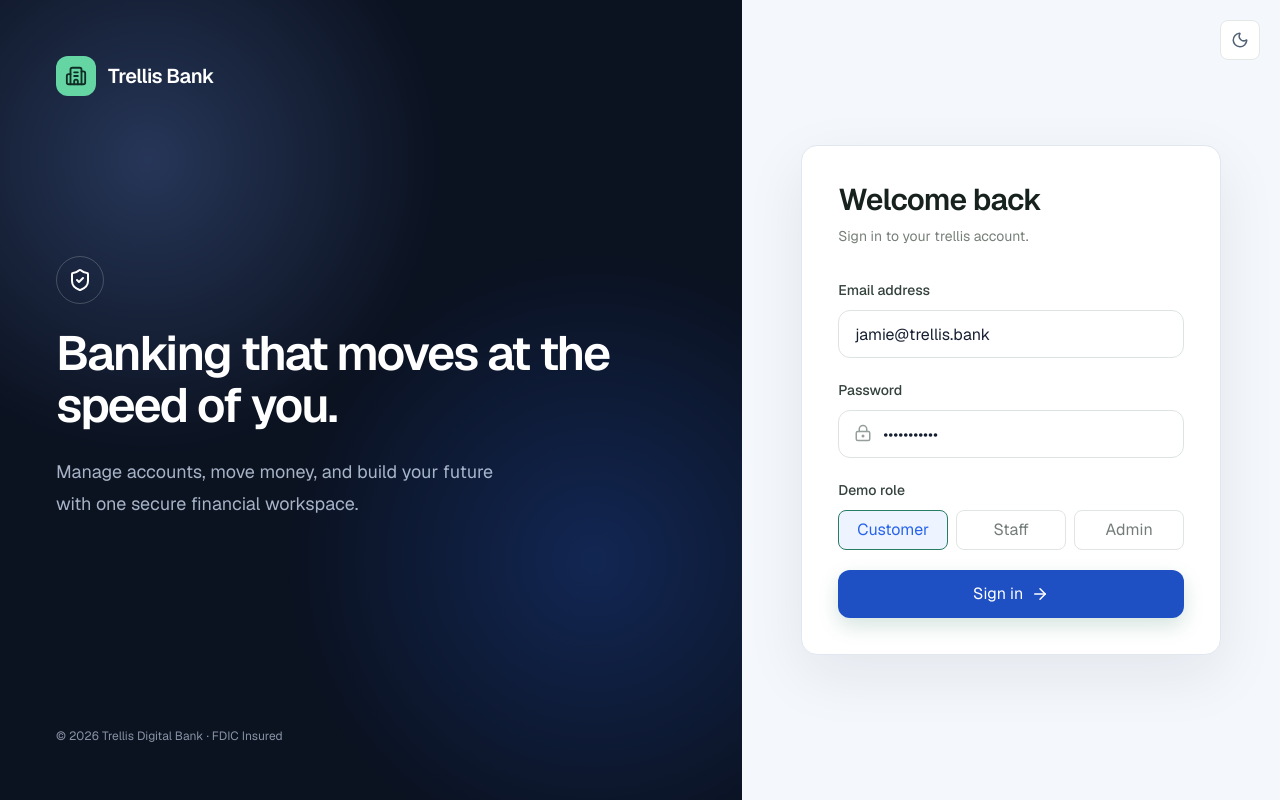
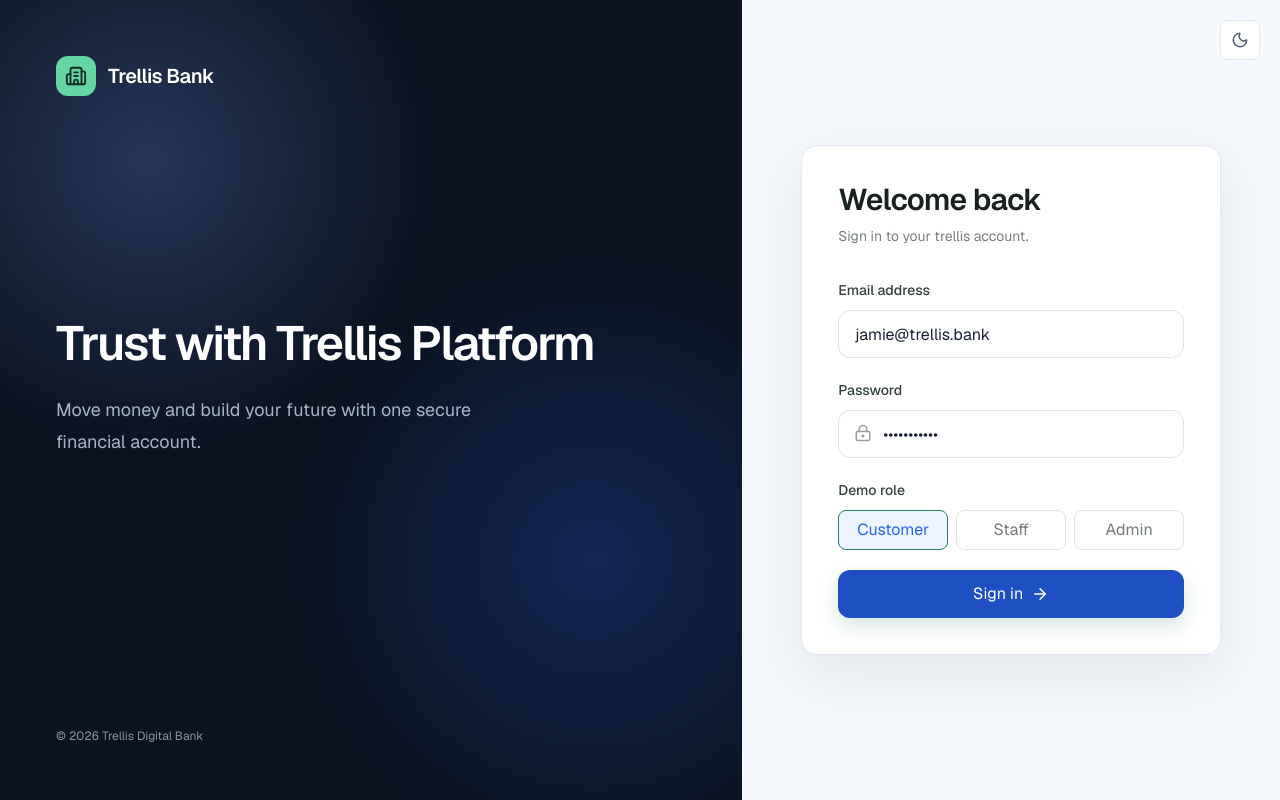
Before and after one commit to IamPial/trellis-digital-bank, a Next.js app: page /login in a window 1280 px wide. Built offline with nearby package versions, Linux system fonts and the light colour scheme.

Commit message:
re typed some text

```diff
--- a/src/app/login/page.tsx
+++ b/src/app/login/page.tsx
@@ -58,11 +58,10 @@ export default function LoginPage() {
           <span className="text-xl font-semibold tracking-tight">Trellis Bank</span>
         </div>
         <div className="relative z-10 max-w-xl pb-12">
-          <div className="mb-6 h-12 w-12 rounded-full border border-white/20 grid place-items-center"><ShieldCheck size={24} /></div>
-          <h1 className="text-5xl font-semibold leading-[1.08] tracking-[-0.04em]">Banking that moves at the speed of you.</h1>
-          <p className="mt-6 max-w-md text-lg leading-8 text-blue-100/75">Manage accounts, move money, and build your future with one secure financial workspace.</p>
+          <h1 className="text-5xl font-semibold leading-[1.08] tracking-[-0.04em]">Trust with Trellis Platform</h1>
+          <p className="mt-6 max-w-md text-lg leading-8 text-blue-100/75">Move money and build your future with one secure financial account.</p>
         </div>
-        <p className="relative z-10 text-xs text-blue-100/60">© {year ?? 2026} Trellis Digital Bank · FDIC Insured</p>
+        <p className="relative z-10 text-xs text-blue-100/60">© {year ?? 2026} Trellis Digital Bank</p>
       </section>
 
       <section className="flex-1 flex items-center justify-center px-6 py-10">
```
